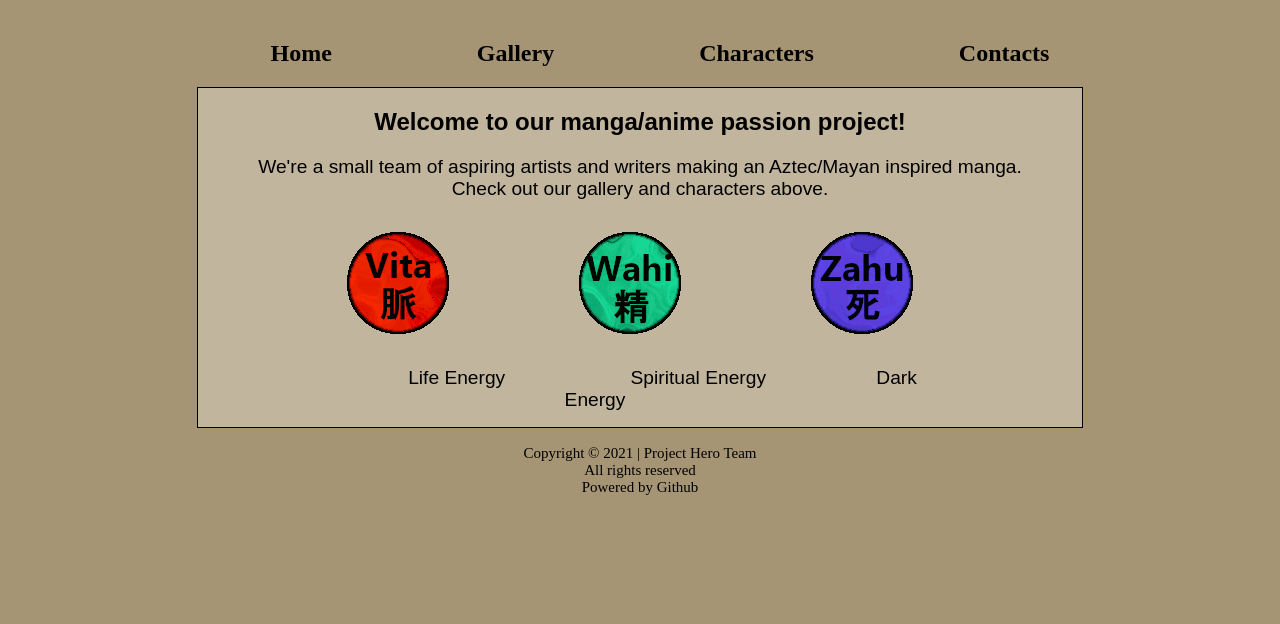
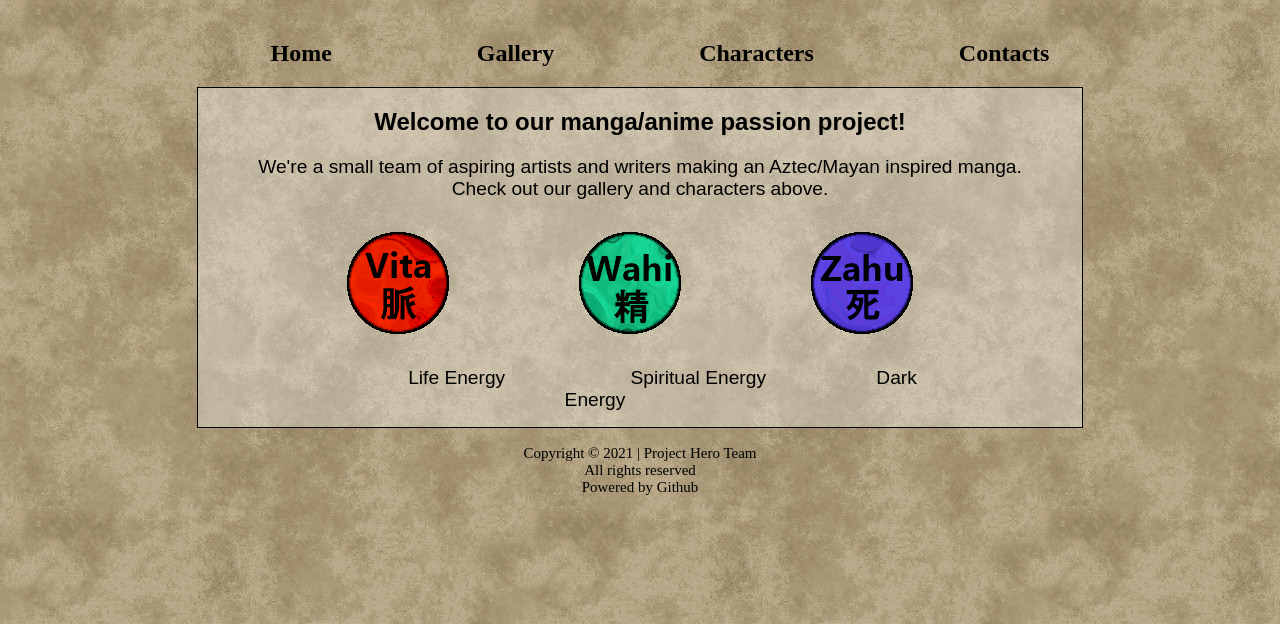
Before and after one commit to Nighttime71/project-hero, a plain HTML site: page index.html in a window 1280 px wide. Shown: the part 176-800 px from the top of the page. Drawn offline with Linux system fonts and the light colour scheme.

Commit message:
Fixed background image

```diff
--- a/style.css
+++ b/style.css
@@ -28,7 +28,7 @@ a:hover {
 	list-style-type: none;
 }
 body {
-	background: url("../Website/img/bg.jpg");
+	background: url("img/bg.jpg");
 }
 #content {
 	background-color: white;
```
